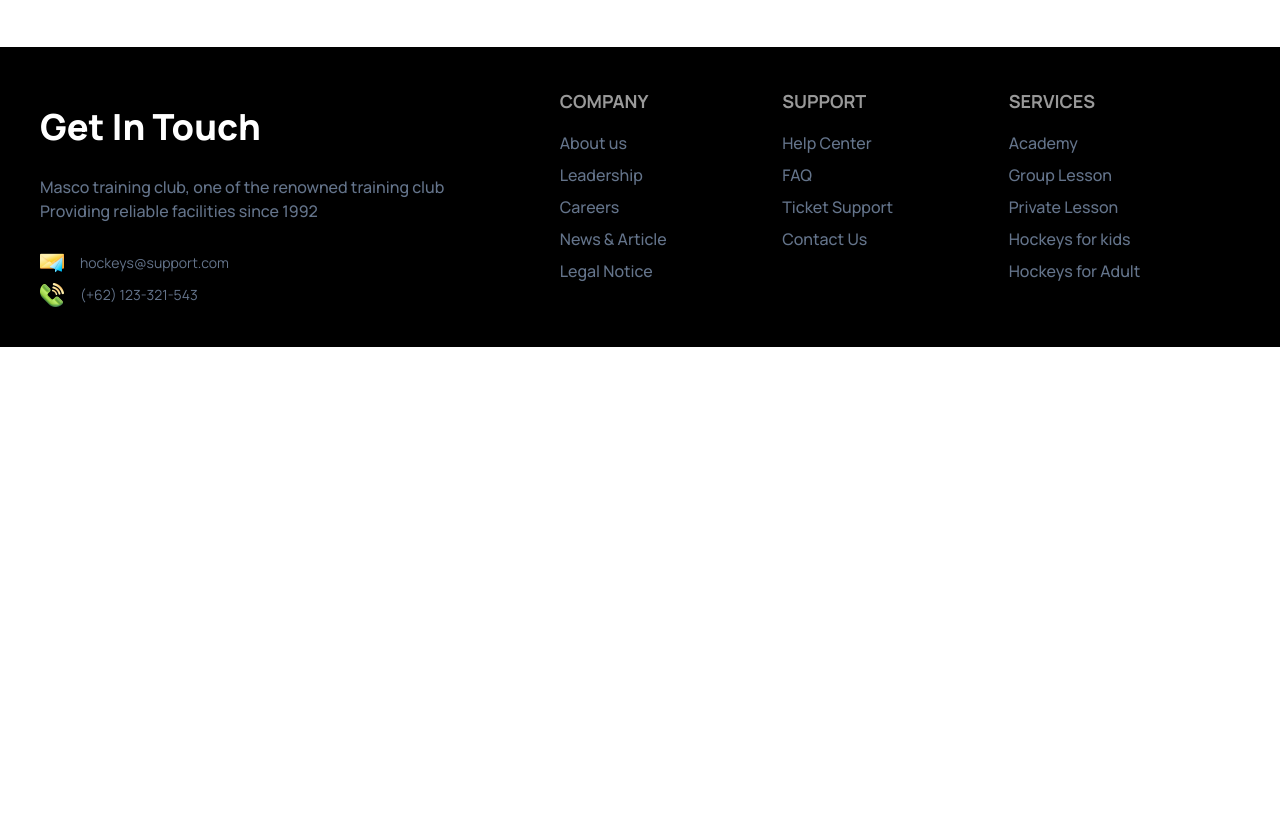
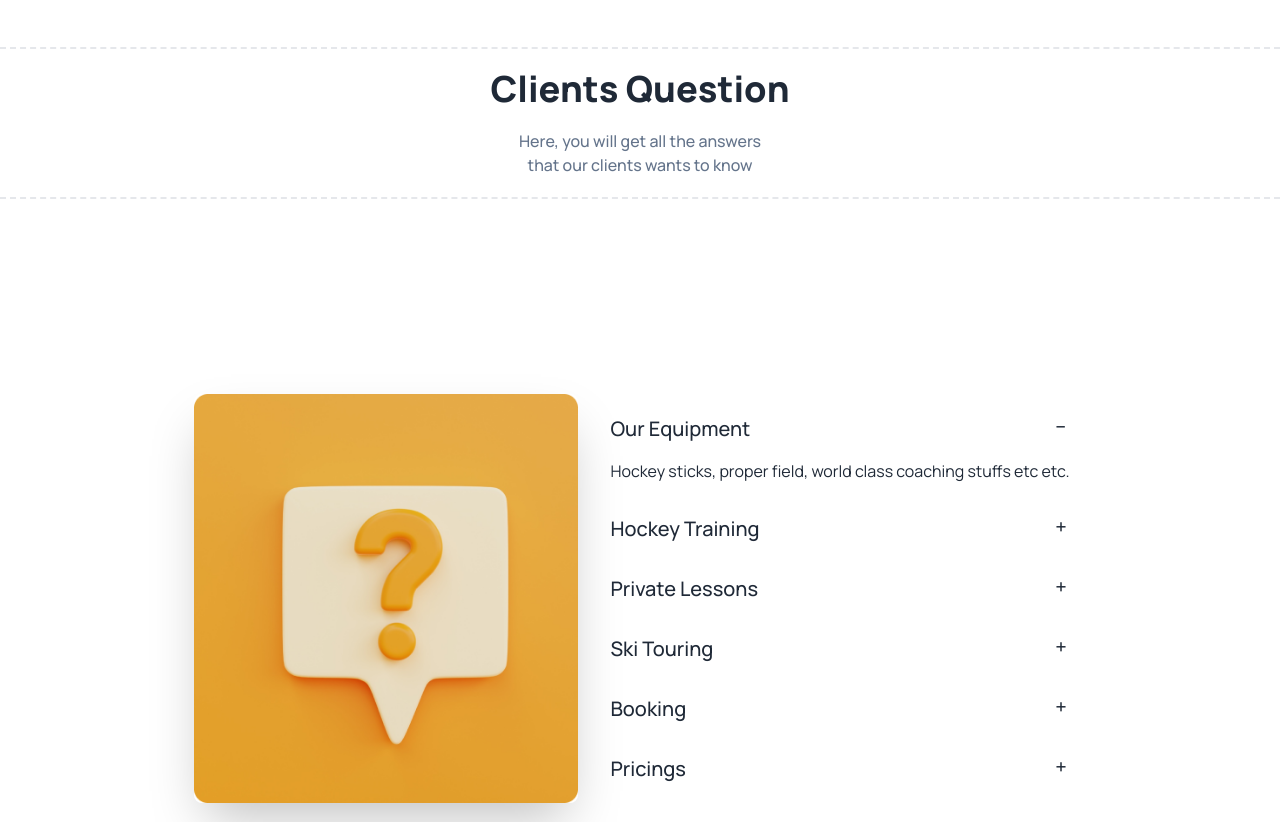
Before and after one commit to jishanjoy194/b9-a3, a plain HTML site: page index.html in a window 1280 px wide. Shown: the part 1720-2542 px from the top of the page. Before the commit the page ends 2067 px from the top, so only its background shows below. Drawn offline with nearby package versions, Linux system fonts and the light colour scheme.

Commit message:
FAQ added

```diff
--- a/index.html
+++ b/index.html
@@ -137,6 +137,78 @@
               </div>
             </div>
         </section>
+
+        <!-- FAQ -->
+        <section class="my-24">
+          <div class="mt-3 lg:mt-14 text-center border-y-2 border-dashed">
+            <h1 class="font-extrabold text-2xl lg:text-4xl mt-5">Clients Question</h1>
+            <p class="font-medium text-base text-slate-500 mt-5 mb-5">Here, you will get all the answers<br> that our clients wants to know</p>
+          </div>
+          <div class="hero min-h-screen">
+            <div class="hero-content flex-col lg:flex-row">
+              <img src="./Images/11.png" class="w-3/4 lg:max-w-sm rounded-lg shadow-2xl" />
+              <div>
+                <div class="collapse collapse-plus">
+                  <input type="radio" name="my-accordion-3" checked="checked" />
+                  <div class="collapse-title text-xl font-medium">
+                    Our Equipment
+                  </div>
+                  <div class="collapse-content">
+                    <p>Hockey sticks, proper field, world class coaching stuffs etc etc.</p>
+                  </div>
+                </div>
+                <div class="collapse collapse-plus">
+                  <input type="radio" name="my-accordion-3" />
+                  <div class="collapse-title text-xl font-medium">
+                    Hockey Training
+                  </div>
+                  <div class="collapse-content">
+                    <p>hello</p>
+                  </div>
+                </div>
+                <div class="collapse collapse-plus">
+                  <input type="radio" name="my-accordion-3" />
+                  <div class="collapse-title text-xl font-medium">
+                    Private Lessons
+                  </div>
+                  <div class="collapse-content">
+                    <p>hello</p>
+                  </div>
+                </div>
+
+                <div class="collapse collapse-plus">
+                  <input type="radio" name="my-accordion-3" />
+                  <div class="collapse-title text-xl font-medium">
+                    Ski Touring
+                  </div>
+                  <div class="collapse-content">
+                    <p>hello</p>
+                  </div>
+                </div>
+
+                <div class="collapse collapse-plus">
+                  <input type="radio" name="my-accordion-3" />
+                  <div class="collapse-title text-xl font-medium">
+                    Booking
+                  </div>
+                  <div class="collapse-content">
+                    <p>hello</p>
+                  </div>
+                </div>
+                <div class="collapse collapse-plus">
+                  <input type="radio" name="my-accordion-3" />
+                  <div class="collapse-title text-xl font-medium">
+                    Pricings
+                  </div>
+                  <div class="collapse-content">
+                    <p>hello</p>
+                  </div>
+                </div>
+
+              </div>
+            </div>
+          </div>
+        </section>
     </main>
     <footer class="footer p-10 bg-black text-base-content">
       <aside>
@@ -149,6 +221,7 @@
           <img class="w-6" src="./Images/Group 1171275317.png" alt=""><p>(+62) 123-321-543</p>
         </div>
       </aside>
+
       <nav>
         <header class="footer-title text-white text-lg font-bold">Company</header>
         <a class="link link-hover text-slate-500 text-base font-medium">About us</a>
@@ -164,6 +237,7 @@
         <a class="link link-hover text-slate-500 text-base font-medium">Ticket Support</a>
         <a class="link link-hover text-slate-500 text-base font-medium">Contact Us</a>
       </nav>
+
       <nav>
         <header class="footer-title text-white text-lg font-bold">Services</header>
         <a class="link link-hover text-slate-500 text-base font-medium">Academy</a>
```
